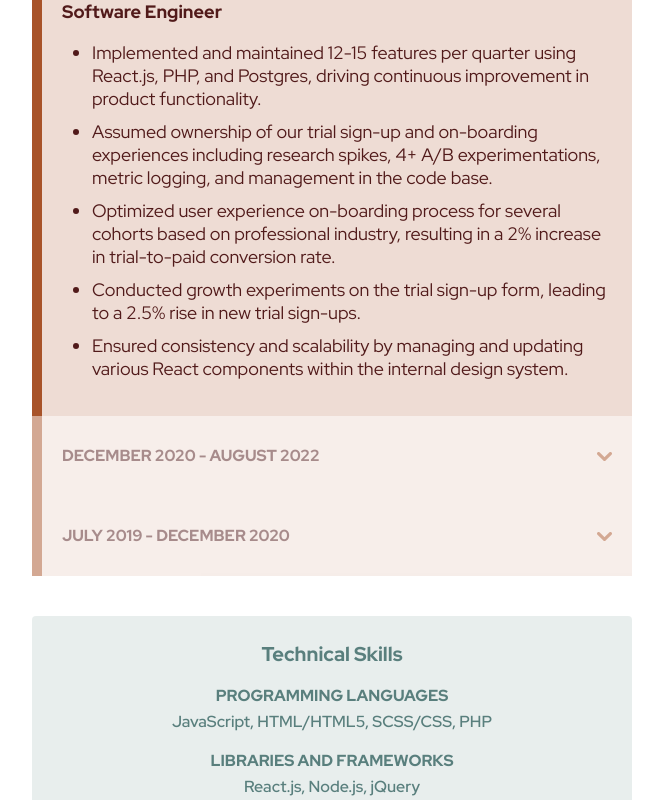
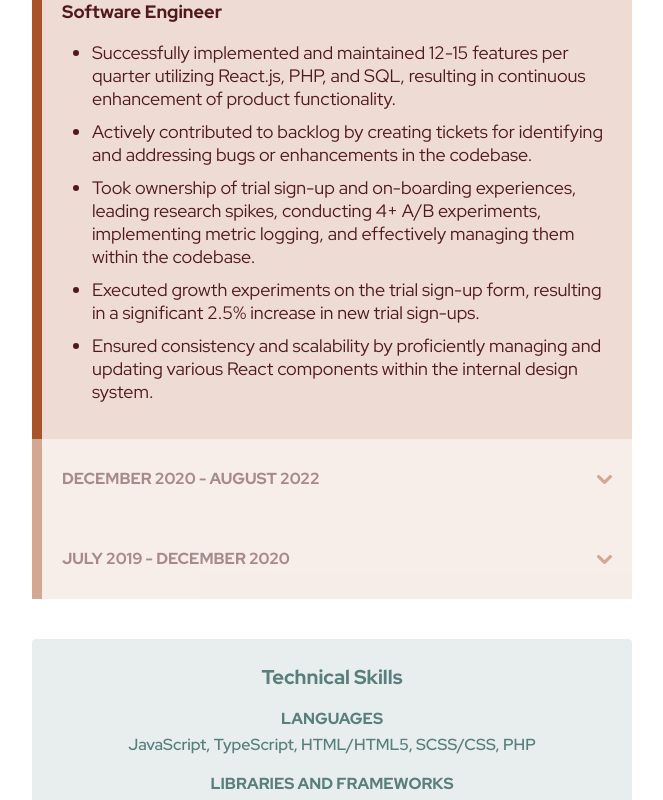
Before and after one commit to melpike/website_v1, a React (Create React App) app: page / in a window 1280 px wide. Shown: the part 1460-2260 px from the top of the page, without its empty margins (308-971 px from the left). Built offline with nearby package versions, Linux system fonts and the light colour scheme; no server answers.

Commit message:
update resume, exp

```diff
--- a/src/components/Contact.jsx
+++ b/src/components/Contact.jsx
@@ -14,7 +14,7 @@ const Contact = ({ className, contactRef, addFormFill }) => (
         </div>
 
         <div className="socials">
-            <div className="linkedin" onClick={() => window.open('https://www.linkedin.com/in/melp18/','_blank')}>
+            <div className="linkedin" onClick={() => window.open('https://www.linkedin.com/in/melpike/','_blank')}>
                 <LinkedinIcon />
             </div>
             <div className="github" onClick={() => window.open('https://github.com/melpike','_blank')}>
--- a/src/components/ExperienceHelper.js
+++ b/src/components/ExperienceHelper.js
@@ -5,11 +5,11 @@ export const Employment = [
         company: "BombBomb",
         position: "Software Engineer",
         details: {
-            se_0: "Implemented and maintained 12-15 features per quarter using React.js, PHP, and Postgres, driving continuous improvement in product functionality.",
-            se_1: "Assumed ownership of our trial sign-up and on-boarding experiences including research spikes, 4+ A/B experimentations, metric logging, and management in the code base.",
-            se_2: "Optimized user experience on-boarding process for several cohorts based on professional industry, resulting in a 2% increase in trial-to-paid conversion rate.",
-            se_3: "Conducted growth experiments on the trial sign-up form, leading to a 2.5% rise in new trial sign-ups.",
-            se_4: "Ensured consistency and scalability by managing and updating various React components within the internal design system.",
+            se_0: "Successfully implemented and maintained 12-15 features per quarter utilizing React.js, PHP, and SQL, resulting in continuous enhancement of product functionality.",
+            se_1: "Actively contributed to backlog by creating tickets for identifying and addressing bugs or enhancements in the codebase.",
+            se_2: "Took ownership of trial sign-up and on-boarding experiences, leading research spikes, conducting 4+ A/B experiments, implementing metric logging, and effectively managing them within the codebase.",
+            se_3: "Executed growth experiments on the trial sign-up form, resulting in a significant 2.5% increase in new trial sign-ups.",
+            se_4: "Ensured consistency and scalability by proficiently managing and updating various React components within the internal design system.",
         },
     },
 
@@ -20,9 +20,10 @@ export const Employment = [
         position: "Junior Software Engineer",
         details: {
             jse_0: "Improved web application user experiences using React.js and PHP to drive acquisition and activation growth. Developed new features while iterating on existing ones, focusing on a user-centered approach.",
-            jse_1: "Collaborated with 2-3 cross-functional teams to successfully implement and maintain experiments.",
-            jse_2: "Participated in the company's hack week that resulted in the team's redesigned dashboard and on-boarding checklist feature becoming part of the in-app experience.",
-            jse_3: "Streamlined lead generation by integrating third-party software, collaborating across 3 teams to collect and validate qualified lead data accurately. Ensured seamless appearance and expected functionality of lead information for enhanced efficiency.",
+            jse_1: "Optimized user experience on-boarding process for several cohorts based on professional industry, resulting in a 2% increase in trial-to-paid conversion rate.",
+            jse_2: "Collaborated with 2-3 cross-functional teams to successfully implement and maintain experiments.",
+            jse_3: "Participated in the company's hack week that resulted in the team's redesigned dashboard and on- boarding checklist feature becoming part of the in-app experience.",
+            jse_4: "Streamlined lead generation by integrating third-party software, collaborating across 3 teams to collect and validate qualified lead data accurately.",
         },
     },
 
@@ -32,18 +33,19 @@ export const Employment = [
         company: "BombBomb",
         position: "Front End Developer",
         details: {
-            fed_0: "Revamped and managed website, blog, and event pages with expertise in HTML, SCSS, JavaScript, and Wordpress, encompassing a total of 100+ pages. Applied seamless functionality and user-friendly design to enhance the overall user experience.",
-            fed_1: "Enhanced the web speed and web performance of the marketing website by approximately 20%, ensuring compatibility across various browsers and devices.",
-            fed_2: "Evolved 4-8 website elements such as the navigation bar and testimonial slider to be responsive, mobile friendly, and reduced lines of code and tech debt.",
-            fed_3: "Proposed the integration of agile methodology into the team's workflow, advocating for its adoption and emphasizing its value in enhancing productivity and delivering successful outcomes.",
+            fed_0: "Revamped and managed website, blog, and event pages using expertise in HTML/HTML5, CSS/SCSS, Vanilla JavaScript, jQuery, and WordPress, resulting in a total of over 100 pages.",
+            fed_1: "Applied seamless functionality and user-friendly design to enhance the overall user experience.",
+            fed_2: "Enhanced the web speed and web performance of the marketing website by approximately 20%, ensuring compatibility across various browsers and devices.",
+            fed_3: "Evolved 4-8 website elements such as the navigation bar and testimonial slider to be responsive, mobile-friendly, and reduced lines of code and tech debt.",
+            fed_4: "Proposed the integration of agile methodology into the team's workflow, advocating for its adoption and emphasizing its value in enhancing productivity and delivering successful outcomes.",
         },
     },
 ]
 
 export const Skills = [
     {
-        title: "Programming Languages",
-        list: "JavaScript, HTML/HTML5, SCSS/CSS, PHP"
+        title: "Languages",
+        list: "JavaScript, TypeScript, HTML/HTML5, SCSS/CSS, PHP"
     },
 
     {
```
Also changed, not shown: 1 other file (tests, documents, lock files or other folders).
